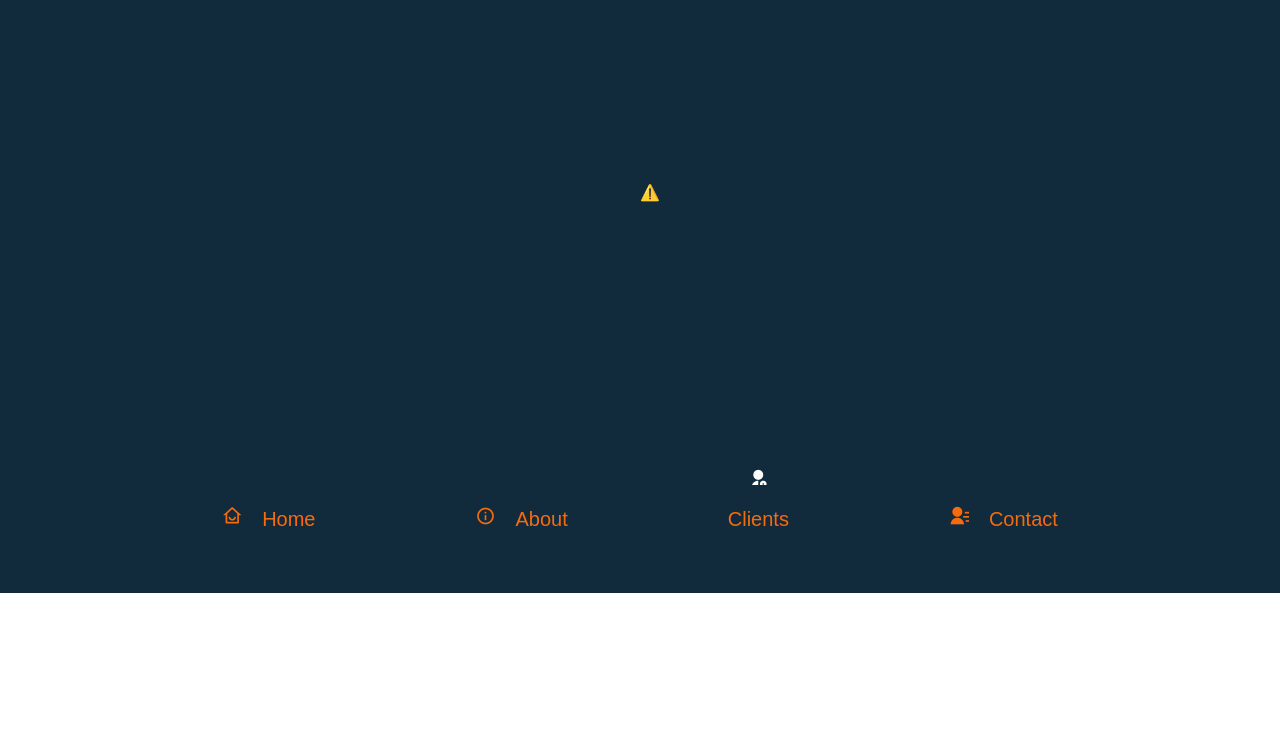
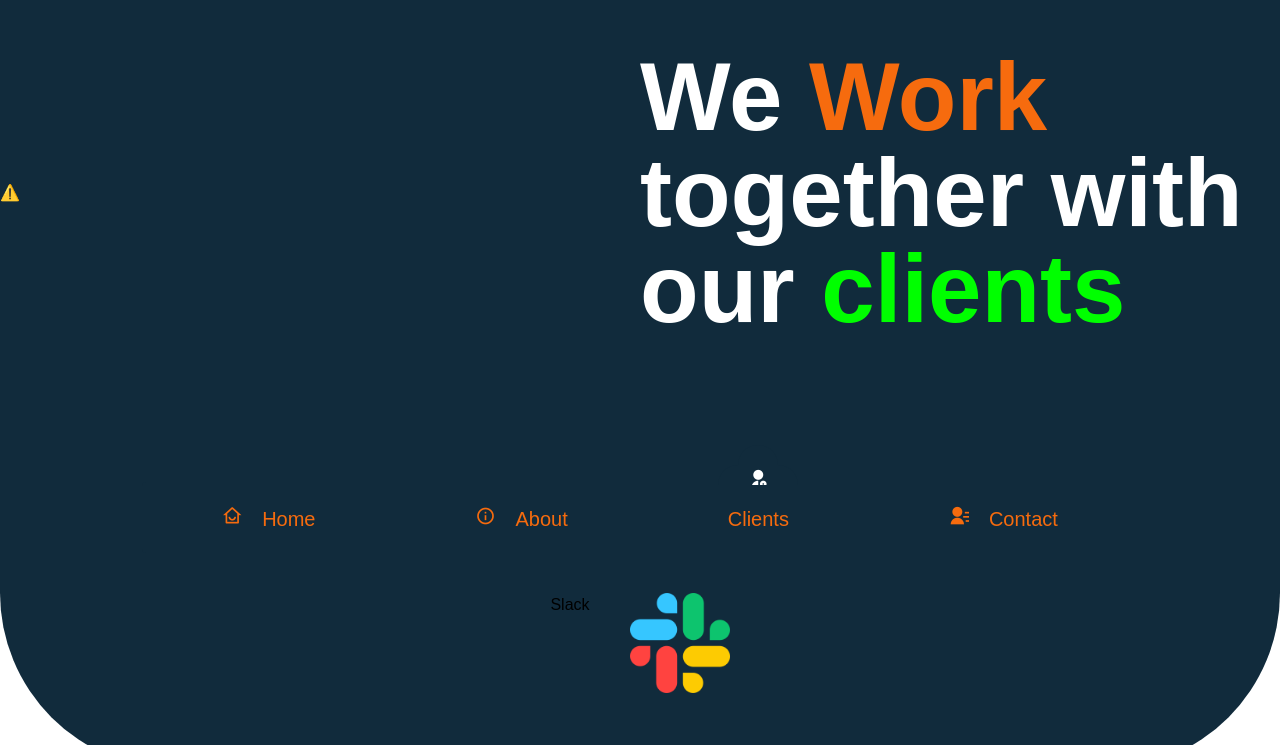
Before and after one commit to Tduncan14/agencytailwind, a React (Create React App) app: page /client in a window 1280 px wide. Shown: the part 207-952 px from the top of the page. Built offline with nearby package versions, Linux system fonts and the light colour scheme; no server answers.

Commit message:
keep moving forward

```diff
--- a/src/pages/About/About.js
+++ b/src/pages/About/About.js
@@ -1,5 +1,6 @@
-import React from 'react';
+import React,{useEffect} from 'react';
 import Layout from '../../components/Layout';
+import { useLocation } from 'react-router-dom';
 import Intro from './Intro';
 import Whatwedo from './Whatwedo';
 import WhyChooseUs from './Whychooseus';
@@ -7,7 +8,18 @@ import WhyChooseUs from './Whychooseus';
 
 
 
+
 function About(){
+
+
+    const {pathname} = useLocation()
+
+
+    useEffect(() =>{
+
+
+        window.scrollTo(0, 0);
+    },[pathname])
 
 
 
--- a/src/pages/About/Intro.js
+++ b/src/pages/About/Intro.js
@@ -3,6 +3,7 @@ import AboutIntro from './about-intro.svg';
 
 
 function Intro (){
+
 
 
 
--- a/src/pages/Client/Client.js
+++ b/src/pages/Client/Client.js
@@ -1,15 +1,27 @@
-import React from 'react';
+import React ,{useEffect} from 'react';
 import Layout from '../../components/Layout';
 import Intro from './Intro';
+import ClientList from './ClientList';
+import {useLocation} from 'react-router-dom';
 
 
 
 function Client(){
 
+    const {pathname} = useLocation()
+
+
+    useEffect(() =>{
+
+
+        window.scrollTo(0, 0);
+    },[pathname])
+
 
 return(
     <Layout>
         <Intro />
+        <ClientList/>
     </Layout>
 )
 
--- /dev/null
+++ b/src/pages/Client/ClientList.js
@@ -0,0 +1,84 @@
+import React,{useState} from 'react';
+
+
+
+function ClientList(){
+
+
+    const clients = [
+        {
+          name: "Slack",
+          logo: "images/slack.png",
+          url: "https://www.tcs.com/",
+          description:
+            "Slack is a cloud-based set of tools and services that makes it easy to get work done. It’s built for teams of all sizes, and has a simple, beautiful design that’s easy to use and works great on any device.",
+        },
+        {
+          name: "Twitter",
+          logo: "images/twitter.png",
+          url: "https://www.infosys.com/",
+          description:
+            "Twitter is a social networking service that enables users to send and read short 140-character messages called “tweets”.",
+        },
+        {
+          name: "Instagram",
+          logo: "images/instagram.png",
+          url: "https://www.wipro.com/",
+          description:
+            "Instagram is a photo-sharing, video-sharing and communication service that is owned and operated by Facebook, Inc. It was created by Kevin Systrom and Mike Krieger, and launched in October 2010.",
+        },
+        {
+          name: "Spotify",
+          logo: "images/spotify.png",
+          url: "https://www.hcl.com/",
+          description:
+            "Spotify is a music streaming service that offers a wide range of music genres, including rock, pop, country, electronic, and more. It was created by Swedish computer programmer and programmer Johan Liljegren in 2007.",
+        },
+        {
+          name: "Messenger",
+          logo: "images/messenger.png",
+          url: "https://www.accenture.com/",
+          description:
+            "Messenger is a messaging app that enables users to communicate with their friends and family. It was created by Facebook in 2011.",
+        },
+        {
+          name: "Cognizant",
+          logo: "images/cognizant.png",
+          url: "https://www.capgemini.com/",
+          description:
+            "Cognizant is a multinational technology company headquartered in Bengaluru, India. It is the largest Indian IT company by market capitalization.",
+        },
+        {
+          name: "Github",
+          logo: "images/github.png",
+          url: "https://www.cognizant.com/",
+          description:
+            "GitHub is a web-based hosting service for version control of code using the distributed version control (DVCS) model. It was created by Linus Torvalds in 2005.",
+        },
+      ];
+
+
+
+
+    return(
+        <div className="bg-primary h-44 rounded-b-full">
+            <div className="flex justify-center">
+                  <div>
+                      <div className="flex space-x-10">
+                          <h1>{clients[0].name}</h1>
+                          <img src={clients[0].logo} className="h-[100px]" alt="" />
+                      </div>
+                  </div>
+            </div>
+
+        </div>
+    )
+
+
+}
+
+
+
+
+
+export default ClientList
--- a/src/pages/Client/Intro.js
+++ b/src/pages/Client/Intro.js
@@ -12,19 +12,18 @@ function Intro (){
 
 
      return(
-         <div className="h-screen bg-primary grid grid-cols-2">
+         <div className="h-screen bg-primary grid grid-cols-2 items-center">
 
-             <div>
-
+             <div className=" h-[500px]">
+             <lottie-player src="https://assets3.lottiefiles.com/packages/lf20_jimqos21.json"
+              background="transparent"  speed="1"
+              loop  autoplay></lottie-player>
 
              </div>
 
 
             <div>
-
-            <lottie-player src="https://assets3.lottiefiles.com/packages/lf20_jimqos21.json"
-              background="transparent"  speed="1"
-              loop  autoplay></lottie-player>
+                <h1 className='text-8xl font-semibold text-white'> We  <b className="text-secondary">Work</b> together with our  <b className="text-green">clients </b></h1>
 
             </div>
 
--- a/src/pages/Home/Home.js
+++ b/src/pages/Home/Home.js
@@ -1,10 +1,24 @@
-import React from 'react';
+import React,{useEffect} from 'react';
 import Layout from '../../components/Layout';
 import Intro from './Intro';
 import Marketing from './Marketing';
 import WhyMarket from './WhyMarket';
+import {useLocation} from 'react-router-dom'
+
 
 function Home(){
+
+    const {pathname} = useLocation()
+
+
+    useEffect(() =>{
+
+
+        window.scrollTo(0, 0);
+    },[pathname])
+
+
+
 
 
 return(
--- a/tailwind.config.js
+++ b/tailwind.config.js
@@ -6,7 +6,8 @@ module.exports = {
     extend: {
       colors:{
         "primary":"#112B3C",
-        "secondary":"#F66b0E"
+        "secondary":"#F66b0E",
+        "green":"#00FF00"
       }
     },
   },
```
